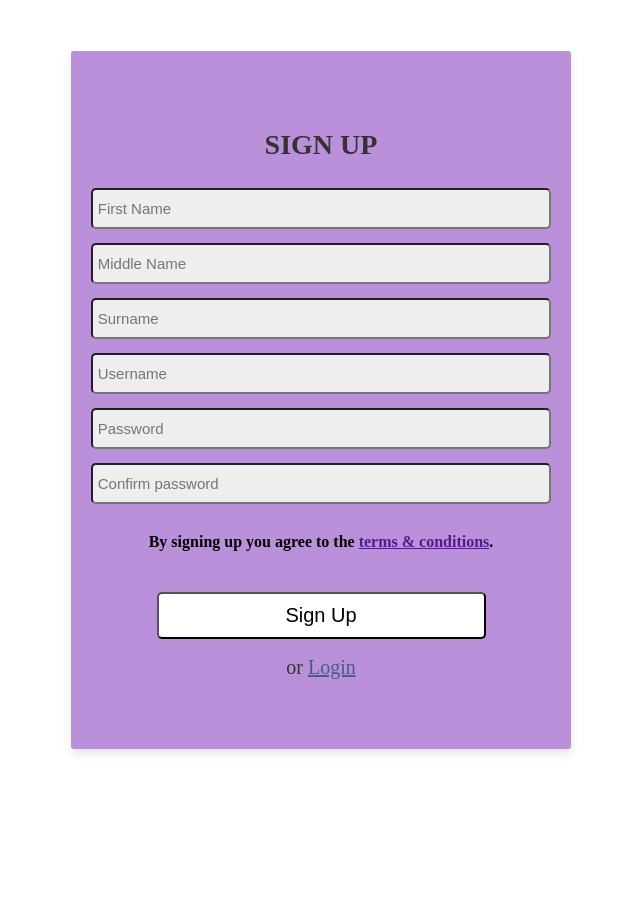
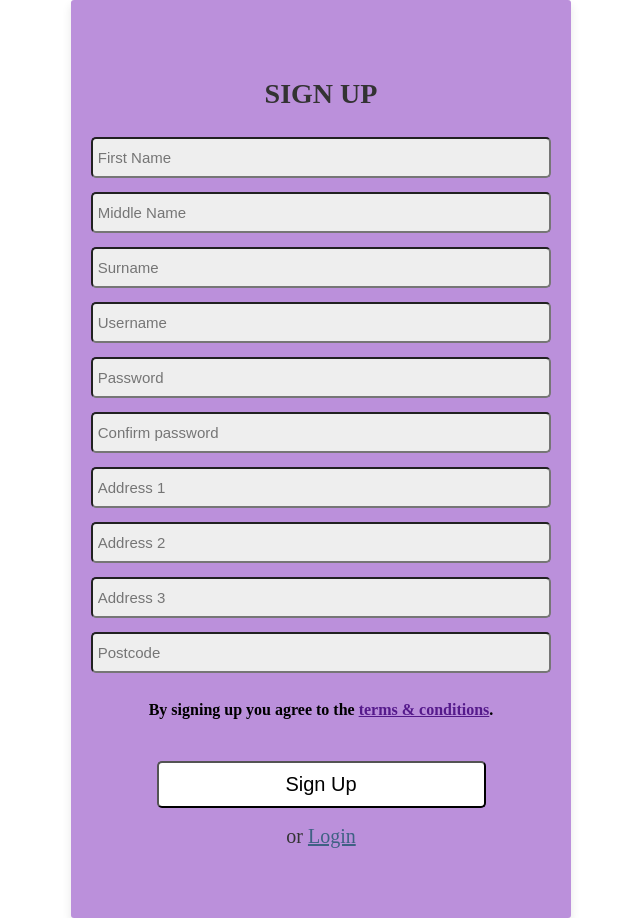
Before and after one commit to Vani0904/Team-Project-Inventory-System, a PHP site: page /register.php in a window 1280 px wide. Shown: the whole page, without its empty margins (319-959 px from the left). Before the commit the page ends 754 px from the top, so only its background shows below. Run offline with PHP 8.4, Linux system fonts and the light colour scheme.

Commit message:
Address 1, 2, 3, and postcode added

```diff
--- a/pages/register.php
+++ b/pages/register.php
@@ -18,6 +18,10 @@
            <input class="control" type="username" name="username" required placeholder="Username">
            <input class="control" type="password" name="userpassword" required placeholder="Password" maxlength='12'>
            <input class="control" type="password" name="cpassword" required placeholder="Confirm password" maxlength='12'>
+           <input class="control" type="text" name="address_1" required placeholder="Address 1" maxlength='30'>
+           <input class="control" type="text" name="address_2" required placeholder="Address 2" maxlength='30'>
+           <input class="control" type="text" name="address_3" required placeholder="Address 3" maxlength='30'>
+           <input class="control" type="text" name="postcode" required placeholder="Postcode" maxlength='30'>
   <h4 class="t&cs">By signing up you agree to the <a href="">terms & conditions</a>.</h4>
            <input type="submit" name="submit" value="Sign Up" class="form-btn">
            <p>or <a href="login.php">Login</a></p>
```
